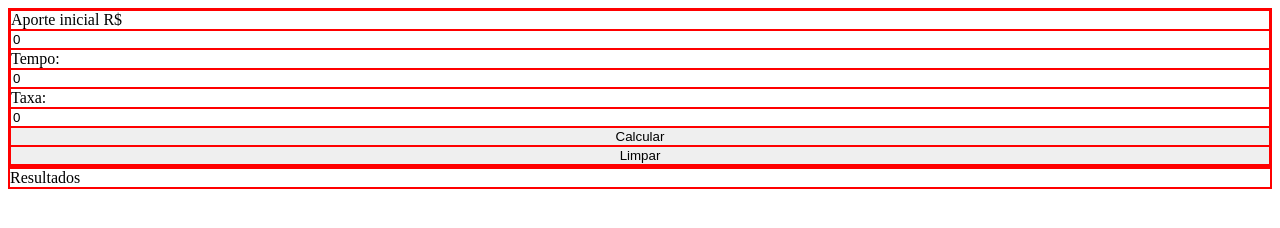
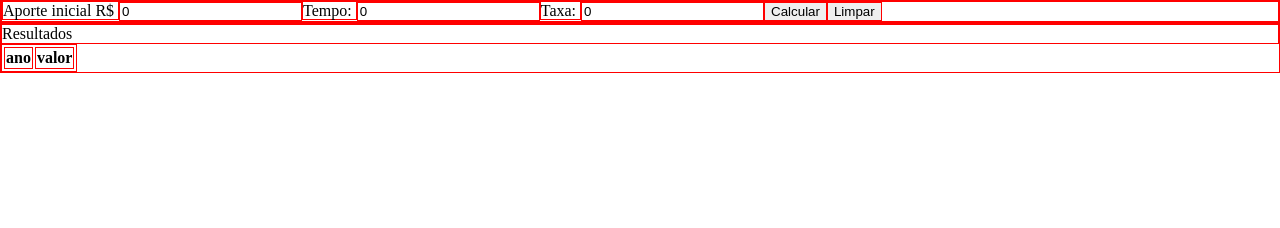
Before and after one commit to giovanniPepi/calculadoraJurosCompostos, a website built with webpack: page src/index.html in a window 1280 px wide. Built offline with nearby package versions, Linux system fonts and the light colour scheme.

Commit message:
Add getResultTable

```diff
--- a/src/getResultContainer.js
+++ b/src/getResultContainer.js
@@ -1,4 +1,5 @@
 import body from "./getBody";
+import getResultTable from "./getResultTable";
 
 const getResultContainer = () => {
 
@@ -9,12 +10,15 @@ const getResultContainer = () => {
   headerResult.setAttribute('class', 'headerResult');
   headerResult.textContent = 'Resultados ';
 
+
   //appends
 
   resultContainer.appendChild(headerResult);
 
   body.appendChild(resultContainer);
 
+  getResultTable();
+
 }
 
 export default getResultContainer;
--- /dev/null
+++ b/src/getResultTable.js
@@ -0,0 +1,43 @@
+const getResultTable = () => {
+
+  //example
+  let result1 = [
+    {ano: 1, valor: 1000},
+    {ano: 2, valor: 2000},
+    {ano: 3, valor: 3000},
+    {ano: 4, valor: 4000},
+    {ano: 5, valor: 5000},
+    {ano: 6, valor: 6000},
+  ]
+
+  // table creation
+  const table = document.createElement('table');
+  //return object property names, iterate only through first obj
+  let data = Object.keys(result1[0]);
+
+  //table populating
+  //header
+  const generateTableHead = (table, data) => {
+    let thead = table.createTHead();
+    let row = thead.insertRow();
+
+    for (let key of data) {
+      let th = document.createElement('th');
+      let text = document.createTextNode(key);
+      th.appendChild(text);
+      row.appendChild(th);
+    }
+  }
+
+  generateTableHead(table, data);
+
+
+  //appends
+
+  const resultContainer = document.querySelector('.resultContainer');
+  resultContainer.appendChild(table);
+
+
+}
+
+export default getResultTable;
--- a/src/style.css
+++ b/src/style.css
@@ -1,7 +1,12 @@
 body * {
   border: .1px solid red;
 }
-
+body {
+  margin: 0;
+  display:flex;
+  flex-direction: column;
+}
 .calcContainer {
-  display:grid;
 }
+.resultContainer {
+}
```
Also changed, not shown: src/DOMloader.js (line endings or trailing spaces).
